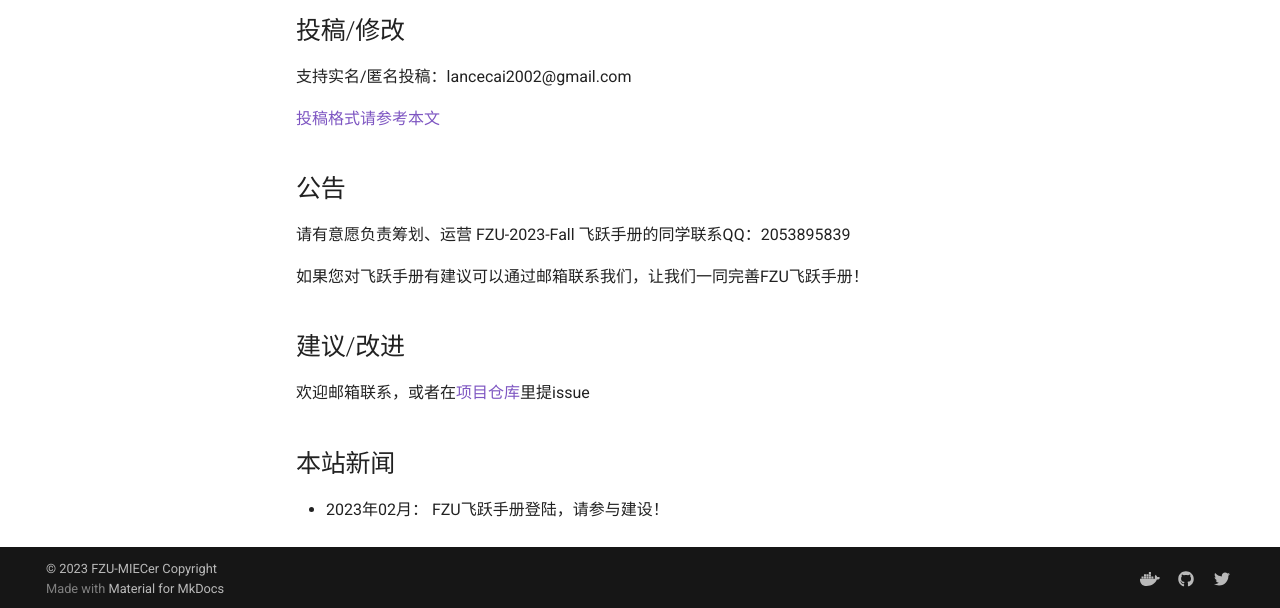
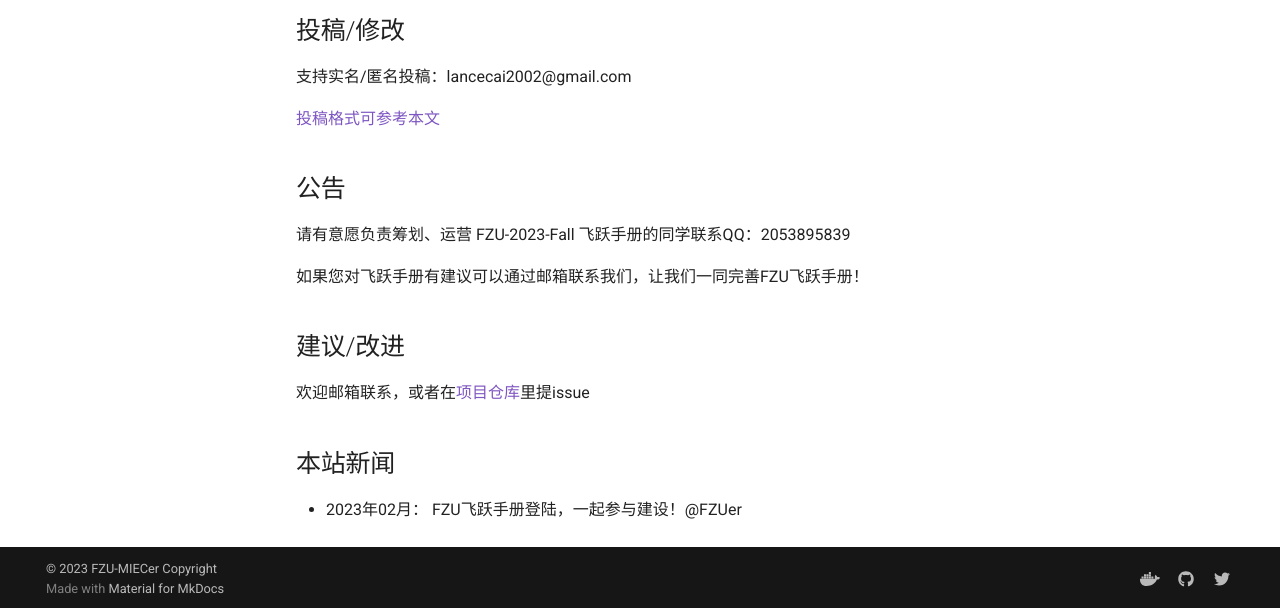
Before and after one commit to MIECer/FZU-flying-book, an MkDocs documentation site: the page built from docs/join/index.md, in a window 1280 px wide and 1051 px high. Shown: the part 440-1048 px from the top of the window. Built offline with MkDocs 1.6.1 and Material for MkDocs 9.7.7, drawn with Linux system fonts in a browser that asks for light colours; comment, search, counter and statistics services are not loaded.

Commit message:
Update index.md

```diff
--- a/docs/join/index.md
+++ b/docs/join/index.md
@@ -14,7 +14,7 @@
 
 支持实名/匿名投稿：lancecai2002@gmail.com
 
-[投稿格式请参考本文](https://sustech-application.com/#/%E5%A6%82%E4%BD%95%E8%BF%9B%E8%A1%8C%E7%BB%8F%E9%AA%8C%E5%88%86%E4%BA%AB)
+[投稿格式可参考本文](https://sustech-application.com/#/%E5%A6%82%E4%BD%95%E8%BF%9B%E8%A1%8C%E7%BB%8F%E9%AA%8C%E5%88%86%E4%BA%AB)
 
 
 
@@ -34,4 +34,4 @@
 
 ## 本站新闻
 
-- 2023年02月： FZU飞跃手册登陆，请参与建设！
+- 2023年02月： FZU飞跃手册登陆，一起参与建设！@FZUer
```
